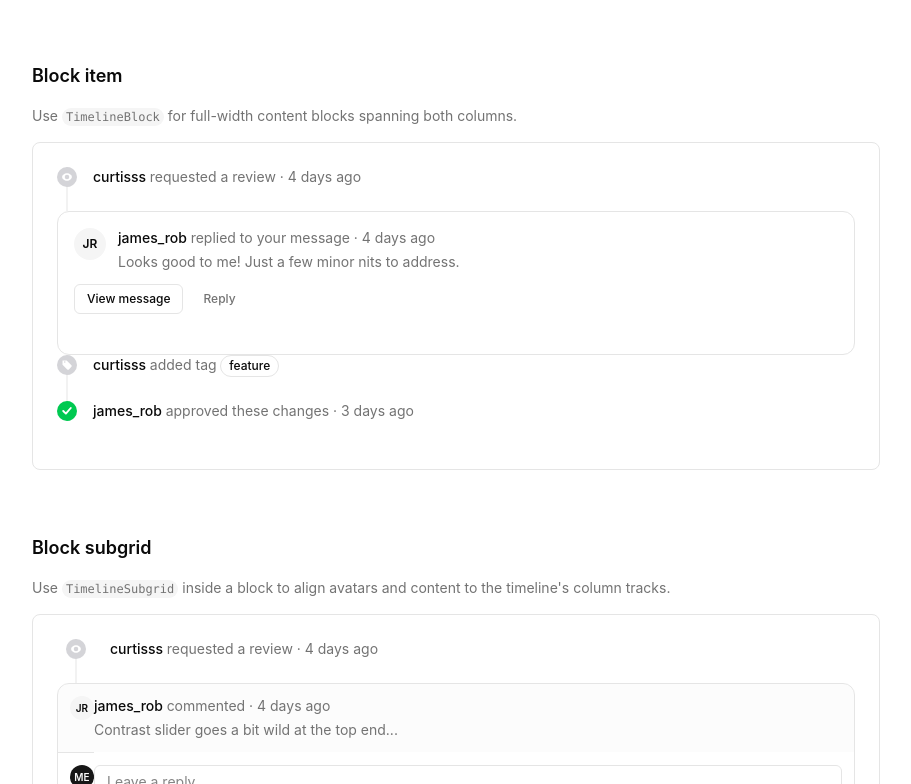
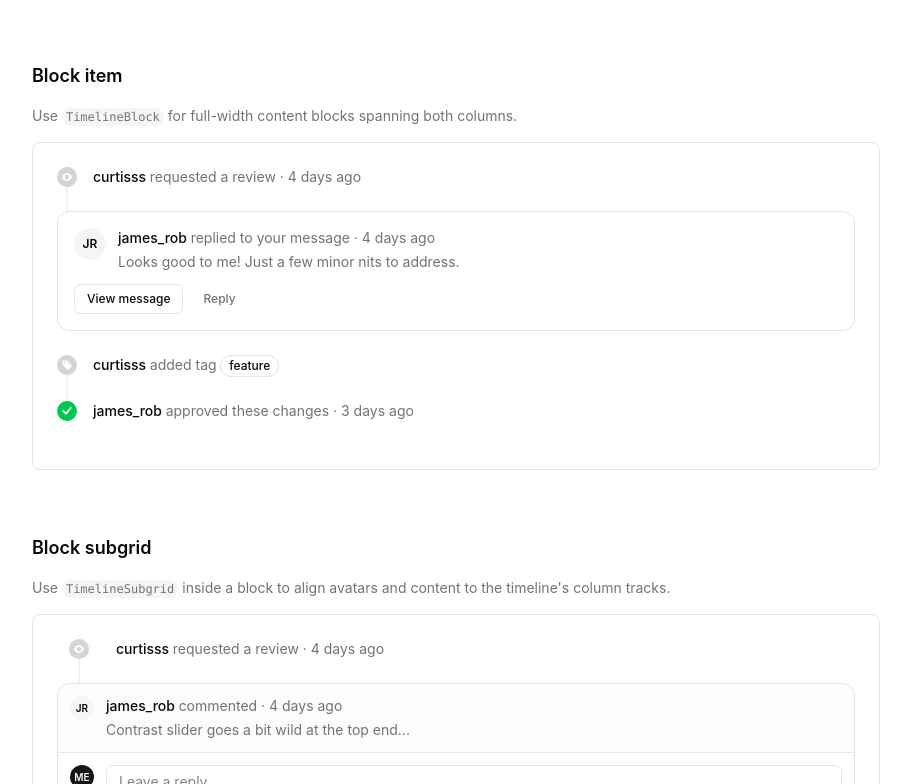
Before and after one commit to dyc3/shadcn-svelte-timeline, a SvelteKit app: page / in a window 1280 px wide. Shown: the part 2016-2800 px from the top of the page, without its empty margins (184-1095 px from the left). Built offline with nearby package versions, Linux system fonts and the light colour scheme.

Commit message:
fix: spacing for block item example

```diff
--- a/registry/timeline/timeline-indicator.svelte
+++ b/registry/timeline/timeline-indicator.svelte
@@ -61,58 +61,55 @@
 					: 'size-2.5'
 	);
 
-	// Vertical alignment: margin classes on the dot to position it within the
-	// flex-col ind-cell. The connector is absolutely positioned full-height so
-	// it doesn't interfere with the flex layout.
-	const dotAlignClass = $derived((): string => {
+	// Vertical alignment: align-self on the dot inside the ind-cell grid.
+	// The ind-cell is a grid that stretches to the full row height (set by col 2).
+	// The dot is the only grid item; align-self positions it within that height.
+	const dotAlignSelf = $derived((): string => {
 		if (timelineCtx?.horizontal) return '';
 		const a = itemCtx?.align ?? timelineCtx?.align ?? 'baseline';
-		if (a === 'end') return 'mt-auto';
-		if (a === 'center') return 'my-auto';
-		// 'start' and 'baseline' both sit at the top naturally
-		return '';
+		if (a === 'end') return 'self-end';
+		if (a === 'center') return 'self-center';
+		return 'self-start'; // 'start' and 'baseline'
 	});
 </script>
 
 <!--
-	Vertical: the ind-cell is position:relative and always stretches to fill
-	the full grid row height (align-self:stretch). The connector is absolutely
-	positioned top-0/bottom-0 so it spans the entire row. The dot uses
-	align-self (self-start/center/end) to float within the stretched cell.
+	Vertical: the ind-cell is a single-column grid (display:grid) that stretches
+	to the full row height because grid items default to align-self:stretch.
+	The dot is placed with align-self (self-start/center/end) for alignment.
+	The connector is absolutely positioned top-0/bottom-0 behind the dot,
+	spanning the full cell height (= the full grid row height).
 
-	Horizontal: the ind-cell is position:relative with the dot centered and
-	the connector absolutely positioned behind it.
+	Horizontal: position:relative flex, dot centered, connector absolute.
 -->
 <div
 	class={cn(
-		'timeline-ind-cell',
+		'timeline-ind-cell relative',
 		timelineCtx?.horizontal
-			? 'relative flex items-center justify-center'
-			: 'relative flex flex-col items-center h-full',
+			? 'flex items-center justify-center'
+			: 'grid justify-items-center',
 		className
 	)}
 	{...rest}
 >
+	<!-- Connector line (rendered first so dot sits on top via z-index) -->
+	{#if timelineCtx?.horizontal}
+		<div class="connector absolute top-1/2 left-1/2 right-[-50%] h-px -translate-y-1/2 bg-border"></div>
+	{:else}
+		<div class="connector absolute top-0 bottom-0 left-1/2 w-px -translate-x-1/2 bg-border"></div>
+	{/if}
+
 	<!-- The indicator dot/icon -->
 	<div
 		class={cn(
 			'relative z-10 flex shrink-0 items-center justify-center rounded-full',
 			sizeClass,
 			dotClass,
-			!timelineCtx?.horizontal && dotAlignClass()
+			!timelineCtx?.horizontal && dotAlignSelf()
 		)}
 	>
 		{#if children}
 			{@render children()}
 		{/if}
 	</div>
-
-	<!-- Connector line: hidden on last item via CSS selector in parent -->
-	{#if timelineCtx?.horizontal}
-		<!-- Runs from this dot's center to the next dot's center. -->
-		<div class="connector absolute top-1/2 left-1/2 right-[-50%] h-px -translate-y-1/2 bg-border"></div>
-	{:else}
-		<!-- Absolutely positioned so it spans the full cell height, behind the dot -->
-		<div class="connector absolute top-0 bottom-0 left-1/2 w-px -translate-x-1/2 bg-border"></div>
-	{/if}
 </div>
--- a/registry/timeline/timeline-subgrid.svelte
+++ b/registry/timeline/timeline-subgrid.svelte
@@ -1,6 +1,6 @@
 <script lang="ts">
-	import type { Snippet } from 'svelte';
-	import { cn } from '$lib/utils';
+    import type { Snippet } from "svelte";
+    import { cn } from "$lib/utils";
 
     interface Props {
         children?: Snippet;
@@ -20,9 +20,9 @@
 -->
 <div
     class={cn(
-		'timeline-subgrid col-span-full grid items-start',
-		'[grid-template-columns:subgrid]',
-		className
+        "timeline-subgrid col-span-full grid items-start gap-3",
+        "[grid-template-columns:subgrid]",
+        className,
     )}
     {...rest}
 >
--- a/src/routes/+page.svelte
+++ b/src/routes/+page.svelte
@@ -287,8 +287,8 @@
 					</TimelineContent>
 				</TimelineItem>
 			<TimelineItem>
-					<TimelineBlock class="rounded-xl border bg-card">
-						<div class="col-span-full p-4">
+				<TimelineBlock>
+					<div class="col-span-full rounded-xl border bg-card p-4">
 						<div class="flex items-start gap-3">
 							<div class="flex size-8 shrink-0 items-center justify-center rounded-full bg-muted text-xs font-semibold">JR</div>
 							<div class="space-y-1">
@@ -355,7 +355,7 @@
 							<p class="text-sm text-muted-foreground">Contrast slider goes a bit wild at the top end...</p>
 						</div>
 					</TimelineSubgrid>
-						<div class="border-t"></div>
+					<div class="border-t col-span-full"></div>
 					<!-- Second subgrid row: reply input -->
 					<TimelineSubgrid class="bg-background p-3">
 						<div class="flex size-6 shrink-0 items-center justify-center rounded-full bg-primary text-[10px] font-semibold text-primary-foreground">ME</div>
```
Also changed, not shown: 1 other file (tests, documents, lock files or other folders). Lines whose indentation alone changed are shown as unchanged.
